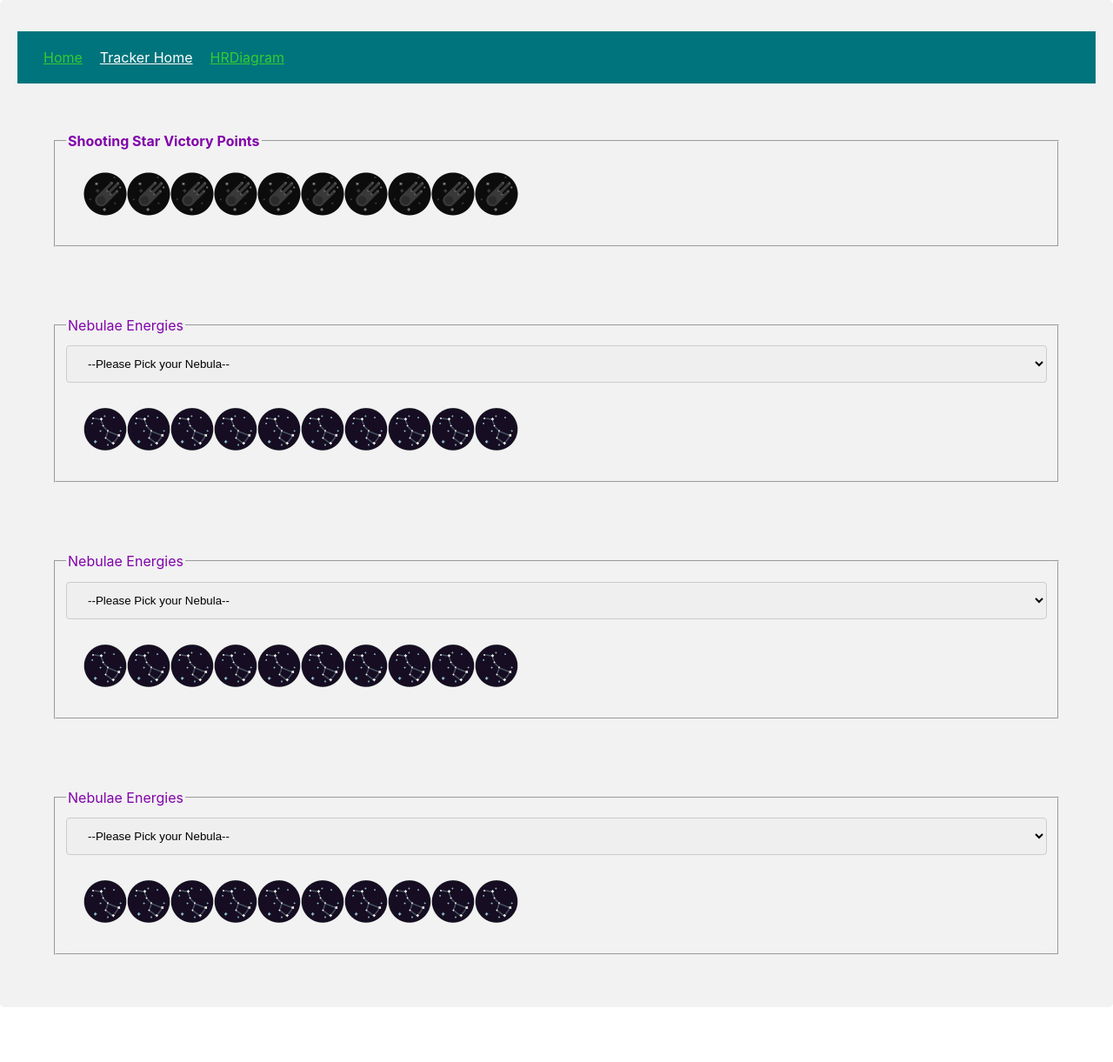
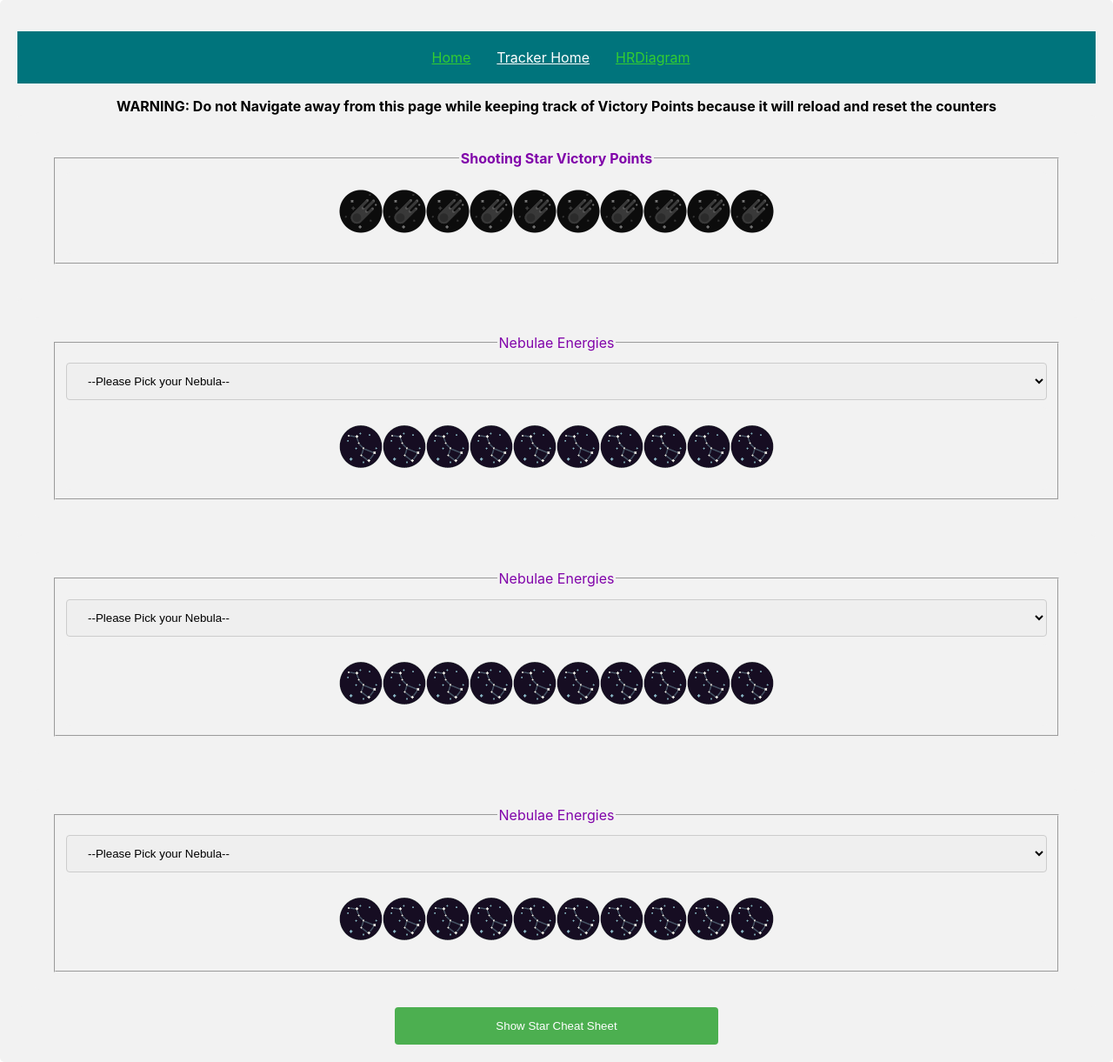
Before and after one commit to SharukhGV/celestial-frontend, a React (Create React App) app: page /trackerhome in a window 1280 px wide. Shown: the whole page at 87% size. Before the commit the page ends 1158 px from the top, so only its background shows below. Built offline with nearby package versions, Linux system fonts and the light colour scheme.

Commit message:
star cheat sheet addition

```diff
--- a/src/App.css
+++ b/src/App.css
@@ -317,3 +317,17 @@ input[type="checkbox"]:focus {
   text-align: center;
 
 }
+
+body {
+  text-align: center;
+}
+
+ul li {
+  padding-left: 10px;
+  list-style-type: circle;
+
+}
+
+button {
+  margin: auto;
+}
--- a/src/components/CheatSheet.js
+++ b/src/components/CheatSheet.js
@@ -1,51 +1,80 @@
-// import { useState,useEffect } from "react";
-
-// useState
+import { useState } from "react";
 
 
-// function CheatSheet(){
 
 
-//     const [toggle, setToggle] = useState(true);
+function CheatSheet(){
 
-//     const handleClick = () => {
-//       setToggle(!toggle);
-//     };
-// // useEffect(()=>{
 
-// //     if(starpoint ){
-// //         return nostarpoint
-// //     }
-// //     else return starpoint
-// // },[])
-// // useEffect(()=>{
+    const [toggle, setToggle] = useState(false);
 
-// //   const handleClick() {
-// //     setToggle(!toggle);
-// //   };
-// // },[])
+    const handleClick = () => {
+      setToggle(!toggle);
+    };
+// useEffect(()=>{
+
+//     if(starpoint ){
+//         return nostarpoint
+//     }
+//     else return starpoint
+// },[])
+// useEffect(()=>{
+
+//   const handleClick() {
+//     setToggle(!toggle);
+//   };
+// },[])
 
 
 
 
 
 
-// if (toggle) {
-//   return (
-//     <div>
-//       <button onClick={handleClick} style={{ display: toggle ? 'block' : 'none' }} class="btn btn-dark mb-5">Toggle State</button>
-//       <ul class="list-group">
-//         <li class="list-group-item">An item</li>
-//         <li class="list-group-item">A second item</li>
-//         <li class="list-group-item">A third item</li>
-//         <li class="list-group-item">A fourth item</li>
-//         <li class="list-group-item">And a fifth one</li>
-//       </ul>
-//     </div>
-//   )
-// } else {
-//   return <button onClick={handleClick} class="btn btn-dark mb-5">Toggle State</button>
-// }
+if (toggle) {
+  return (
+    <div>
+      <button onClick={handleClick} style={{ display: toggle ? 'block' : 'none' }} class="btn btn-dark mb-5"><strong>Star Cheat Sheet</strong>
+</button>
+      <ul class="list-group">
+
+
+
+      <li>Acrab</li>
+<li>Al Salib</li>
+<li>Algorab</li>
+<li>Alnilam</li>
+<li>Alnitak</li>
+<li>Alshain</li>
+<li>Altair</li>
+<li>Altais</li>
+<li>Antares</li>
+<li>Denebola</li>
+<li>Dschubba</li>
+<li>Etamin</li>
+<li>Gienah</li>
+<li>Gorgonea Tertia</li>
+<li>Kochab</li>
+<li>Kraz</li>
+<li>Mintaka</li>
+<li>Miram</li>
+<li>Mirphak</li>
+<li>Pherkad</li>
+<li>Polaris</li>
+<li>Rastaban</li>
+<li>Regulus</li>
+<li>Rotanev</li>
+<li>Sheliak</li>
+<li>Sualocin</li>
+<li>Sulafat</li>
+<li>Tarazed</li>
+<li>Vega</li>
+<li>Zosma</li>
+      </ul>
+    </div>
+  )
+} else {
+  return <button onClick={handleClick} class="btn btn-dark mb-5">Show Star Cheat Sheet</button>
+}
 
 
 
@@ -55,6 +84,6 @@
 
 
 
-// }
+}
 
-// export default CheatSheet
+export default CheatSheet
--- a/src/components/Home.js
+++ b/src/components/Home.js
@@ -9,7 +9,7 @@ function Home(){
     <h1>Celestial Respiration</h1>
     <p><strong>An Astronomy Card Game</strong></p>
     <p>Tracker Application and Resources</p>
-
+    <strong>WARNING: Do not Navigate away from this page while keeping track of Victory Points because it will reload and reset the counters</strong>
 
     <div className="cardContact">
 
--- a/src/components/TrackerHome.js
+++ b/src/components/TrackerHome.js
@@ -2,7 +2,7 @@
 // import NebulaKID from './Nebula10';
 import Nebula10 from './Nebula10';
 import ShootingStars from './ShootingStars';
-
+import CheatSheet from './CheatSheet';
 function TrackerHome(){
 
 
@@ -16,12 +16,14 @@ function TrackerHome(){
 
   return(
 <>
+<strong>WARNING: Do not Navigate away from this page while keeping track of Victory Points because it will reload and reset the counters</strong>
 
 <div><ShootingStars/></div>
 <div><Nebula10/></div>
 <div><Nebula10/></div>
 <div><Nebula10/></div>
 
+<CheatSheet/>
 
 </>
   )
```
